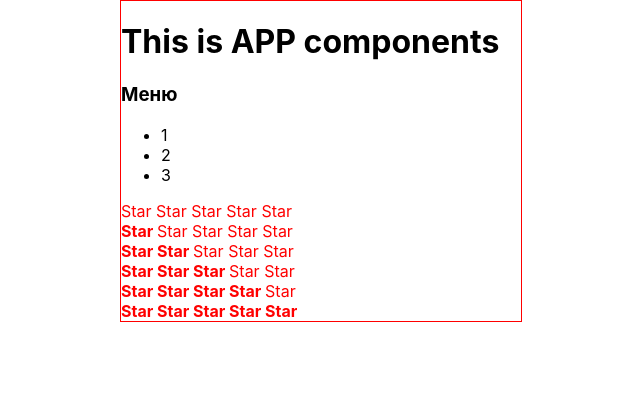
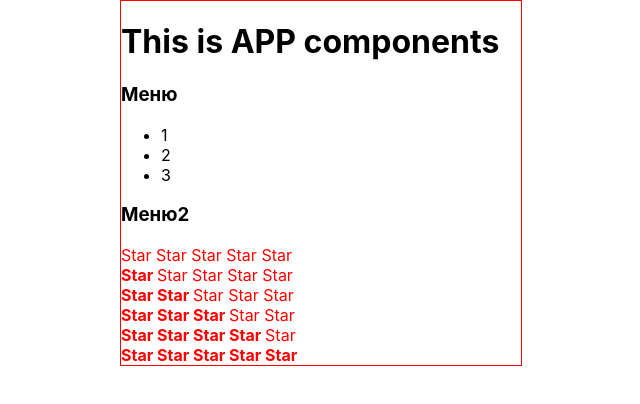
Before and after one commit to AlexKorotkin/Accordion, a React (Create React App) app: page / in a window 1280 px wide. Shown: the top 404 px of the page, without its empty margins (319-959 px from the left). Built offline with nearby package versions, Linux system fonts and the light colour scheme.

Commit message:
learning to throw propsType

```diff
--- a/src/App.tsx
+++ b/src/App.tsx
@@ -6,8 +6,9 @@ import {Rating} from "./components/Rating/Rating";
 function App() {
     return (
         <div className="App">
-            <PageTitle title ={"This is APP components"}/>
-            <Accordion title = {'Меню'}/>
+            <PageTitle title={"This is APP components"}/>
+            <Accordion titleValue= {'Меню'} collapsed = {true}/>
+            <Accordion titleValue= {'Меню2'} collapsed = {false}/>
             <Rating value = {0}/>
             <Rating value = {1}/>
             <Rating value = {2}/>
--- a/src/components/Accordion.tsx
+++ b/src/components/Accordion.tsx
@@ -1,14 +1,15 @@
 import React from 'react';
 import {AccordionTitle} from "./AccordionTitle";
 import {AccordionBody} from "./AccordionBody";
-type AccordionType = {
-    title: string
+type AccordionPropsType = {
+    titleValue: string
+    collapsed: boolean
 }
-export function Accordion(props: AccordionType) {
+export function Accordion(props: AccordionPropsType) {
     return (
         <div>
-            <AccordionTitle title = {props.title}/>
-            <AccordionBody/>
+            <AccordionTitle title = {props.titleValue}/>
+            {props.collapsed && <AccordionBody/>}
         </div>
 
     )
--- a/src/components/Rating/Rating.tsx
+++ b/src/components/Rating/Rating.tsx
@@ -1,14 +1,14 @@
 import React from "react";
 
-export type RatingType = {
-    value: number
+export type RatingPropsType = {
+    value: 0 | 1 | 2 | 3 | 4 | 5
 }
 
-type StarType = {
+type StarPropsType = {
     selected: boolean
 }
 
-export function Rating(props: RatingType) {
+export function Rating(props: RatingPropsType) {
     if (props.value === 1) {
         return (
             <div>
@@ -81,7 +81,7 @@ export function Rating(props: RatingType) {
 }
 
 
-function Star(props: StarType) {
+function Star(props: StarPropsType) {
     if (props.selected) {
         return <span><b>Star </b></span>
     } else {
```
